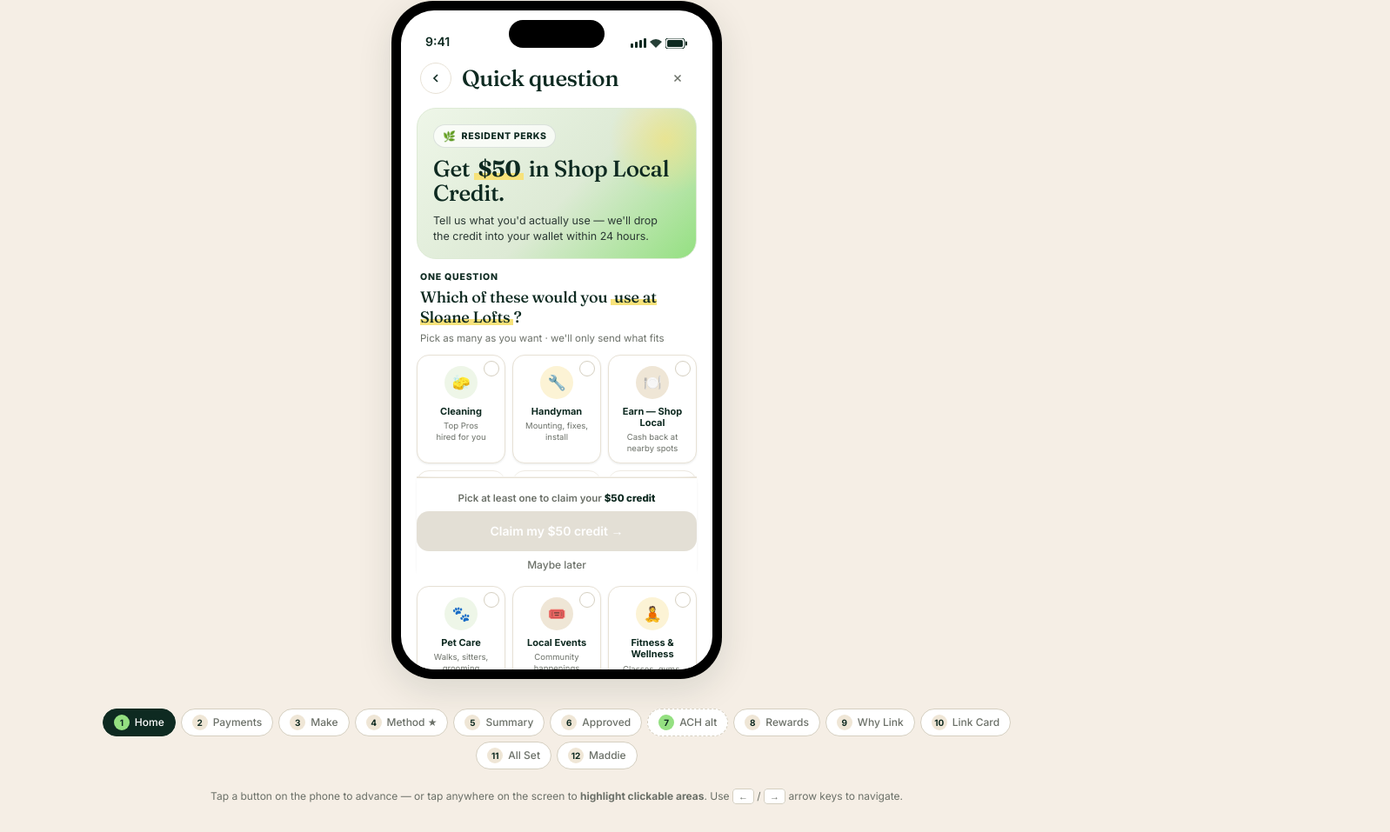
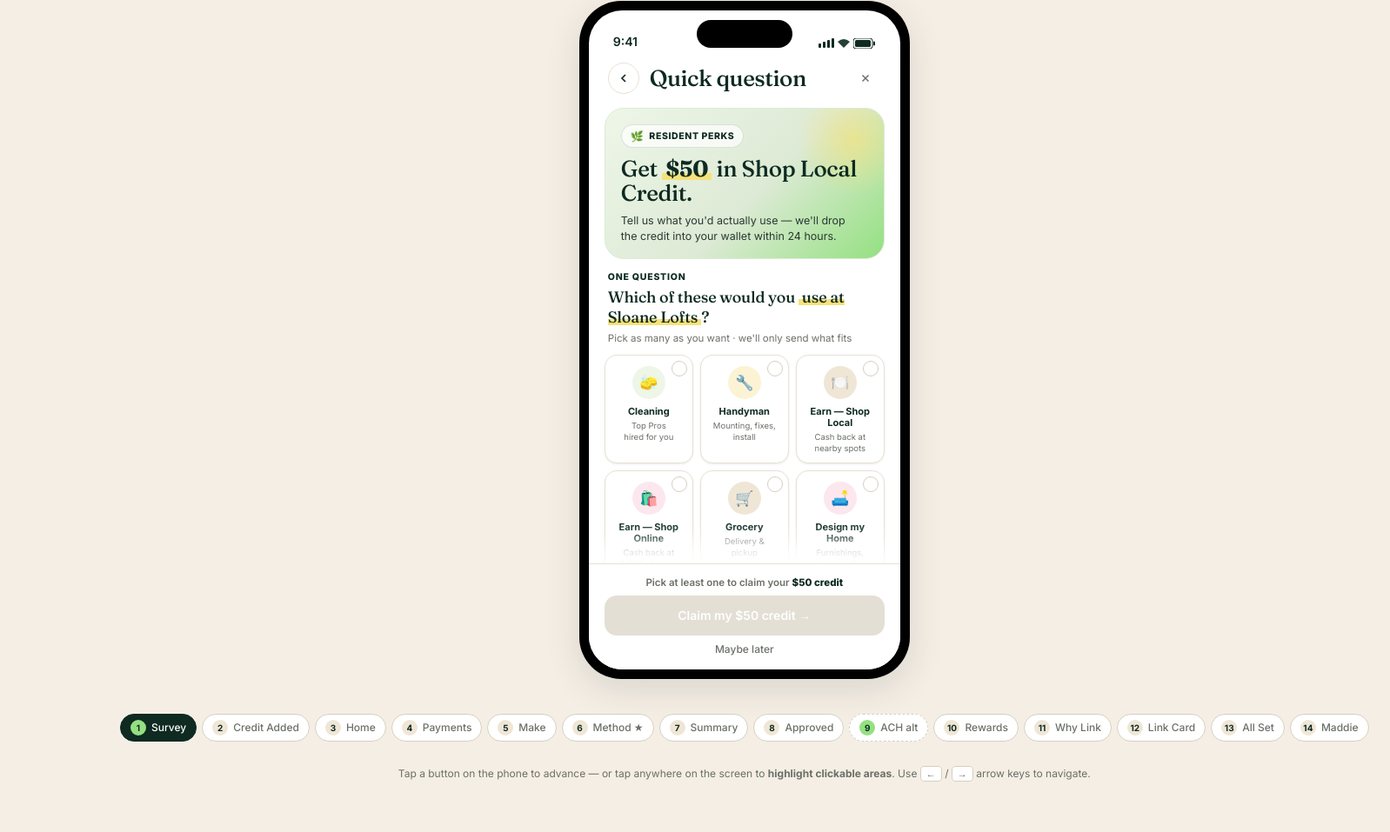
Before and after one commit to EPLynn2460/amenify-prototypes, a plain HTML site: page homebody/homebody-prototype-v1.html in a window 1280 px wide. Shown: the part 174-1131 px from the top of the page at 87% size, 1598 px wide, since content can reach past the window. After the commit the page ends 1105 px from the top, so only its background shows below. Drawn offline with Linux system fonts and the light colour scheme.

Commit message:
Add files via upload

```diff
--- a/homebody/homebody-prototype-v1.html
+++ b/homebody/homebody-prototype-v1.html
@@ -791,15 +791,19 @@
   }
   .service-tile.selected .check svg { opacity: 1; }
 
+  /* CTA dock — pinned to the bottom of the screen so it never floats mid-viewport.
+     Lives at the .screen level (absolute) so it isn't trapped by .body's scroll. */
   .cta-dock {
-    position: sticky; bottom: 0;
+    position: absolute; left: 0; right: 0; bottom: 0;
     background: #FFFFFF;
-    padding: 16px 0 12px;
-    margin-top: 12px;
+    padding: 14px 18px 16px;
     border-top: 1px solid var(--hb-line);
-    box-shadow: 0 -10px 18px -6px rgba(255,255,255,0.95), 0 -1px 0 var(--hb-line);
+    /* Fade-to-white above the dock so scrolling content visually disappears into it */
+    box-shadow: 0 -22px 24px -8px rgba(255,255,255,0.98), 0 -36px 36px -16px rgba(255,255,255,0.85);
     z-index: 30;
   }
+  /* Screens that include a .cta-dock need their scroll body to clear the dock height */
+  .screen.has-cta-dock .body { padding-bottom: 150px; }
   .selected-count {
     font-size: 11.5px; color: var(--hb-muted);
     margin-bottom: 8px; text-align: center; font-weight: 600;
@@ -920,37 +924,59 @@
     70% { outline: 4px solid rgba(148,224,129,0.6); outline-offset: 4px; }
   }
   .reveal-banner {
-    position: absolute; bottom: 92px; left: 50%; transform: translateX(-50%);
-    background: var(--hb-forest); color: var(--hb-lime);
+    /* Top-anchored toast — below the status bar, never collides with scrolled content cards */
+    position: absolute; top: 56px; left: 50%; transform: translate(-50%, -6px);
+    background: rgba(14,42,33,0.96); color: var(--hb-lime);
     padding: 8px 14px; border-radius: 999px;
     font-size: 12px; font-weight: 600;
-    box-shadow: 0 8px 24px rgba(14,42,33,0.4);
-    opacity: 0; transition: opacity 0.25s;
+    box-shadow: 0 10px 28px rgba(14,42,33,0.35);
+    border: 1px solid rgba(148,224,129,0.18);
+    backdrop-filter: blur(8px); -webkit-backdrop-filter: blur(8px);
+    opacity: 0; transition: opacity 0.25s ease, transform 0.25s ease;
     z-index: 100; pointer-events: none;
     white-space: nowrap;
-  }
-  .screen.reveal-hotspots .reveal-banner { opacity: 1; }
+    max-width: calc(100% - 32px);
+  }
+  .screen.reveal-hotspots .reveal-banner { opacity: 1; transform: translate(-50%, 0); }
 
   /* ─────────── Thumbnail strip ─────────── */
+  .thumbs-wrap {
+    position: relative;
+    margin-top: 4px;
+    /* edge fades so off-screen chips are visually implied, not just clipped */
+    -webkit-mask-image: linear-gradient(90deg, transparent 0, #000 24px, #000 calc(100% - 24px), transparent 100%);
+            mask-image: linear-gradient(90deg, transparent 0, #000 24px, #000 calc(100% - 24px), transparent 100%);
+  }
   .thumbs {
-    display: flex; align-items: center; justify-content: center;
-    gap: 6px; flex-wrap: wrap; margin-top: 4px;
-  }
+    display: flex; align-items: center;
+    gap: 6px;
+    flex-wrap: nowrap;
+    overflow-x: auto;
+    overflow-y: hidden;
+    padding: 6px 24px;
+    scroll-behavior: smooth;
+    scrollbar-width: none;
+    -ms-overflow-style: none;
+  }
+  .thumbs::-webkit-scrollbar { display: none; }
   .thumb {
     display: inline-flex; align-items: center; gap: 6px;
     background: #FFF;
     border: 1px solid var(--hb-line-strong);
     border-radius: 999px;
-    padding: 6px 12px;
+    padding: 6px 11px;
     font-size: 12px; font-weight: 500;
     color: var(--hb-muted);
     cursor: pointer; transition: all 0.15s;
+    flex-shrink: 0;
+    white-space: nowrap;
   }
   .thumb:hover { border-color: var(--hb-forest); color: var(--hb-forest); }
   .thumb .tnum {
     background: var(--hb-cream-2); color: var(--hb-forest); font-weight: 700;
     width: 18px; height: 18px; border-radius: 50%;
     display: grid; place-items: center; font-size: 10px;
+    flex-shrink: 0;
   }
   .thumb.is-active { background: var(--hb-forest); border-color: var(--hb-forest); color: #FFF; }
   .thumb.is-active .tnum { background: var(--hb-lime); color: var(--hb-forest); }
@@ -1250,7 +1276,7 @@
 
       <!-- ─────────── SCREEN 1: HOME ─────────── -->
       <!-- ─────────── SCREEN 1: INTEREST SURVEY ─────────── -->
-      <div class="screen is-active" data-screen="survey" data-name="Interest Survey" data-step="1">
+      <div class="screen is-active has-cta-dock" data-screen="survey" data-name="Interest Survey" data-step="1">
         <div class="status-bar">
           <span>9:41</span>
           <span class="signal">
@@ -1336,12 +1362,11 @@
               <div class="st-meta">Classes, gyms,<br/>spa perks</div>
             </div>
           </div>
-
-          <div class="cta-dock">
-            <div class="selected-count" id="survey-count">Pick at least one to claim your <strong>$50 credit</strong></div>
-            <button class="btn btn-primary" id="survey-submit" data-goto="reward" disabled>Claim my $50 credit →</button>
-            <a class="skip" data-goto="home">Maybe later</a>
-          </div>
+        </div>
+        <div class="cta-dock">
+          <div class="selected-count" id="survey-count">Pick at least one to claim your <strong>$50 credit</strong></div>
+          <button class="btn btn-primary" id="survey-submit" data-goto="reward" disabled>Claim my $50 credit →</button>
+          <a class="skip" data-goto="home">Maybe later</a>
         </div>
       </div>
 
@@ -1520,7 +1545,7 @@
           <div class="tab"><svg viewBox="0 0 24 24" fill="none" stroke="currentColor" stroke-width="2"><rect x="2" y="6" width="20" height="13" rx="2"/><path d="M6 10h12M6 14h6"/></svg>Offers</div>
           <div class="tab"><svg viewBox="0 0 24 24" fill="none" stroke="currentColor" stroke-width="2"><path d="M3 5h18v12H7l-4 4z"/></svg>Messages</div>
         </nav>
-        <div class="reveal-banner">Tap Pay Now to continue ↑</div>
+        <div class="reveal-banner">Tap Pay Now to continue</div>
       </div>
 
       <!-- ─────────── SCREEN 2: PAYMENTS ─────────── -->
@@ -1577,7 +1602,7 @@
           <div class="tab"><svg viewBox="0 0 24 24" fill="none" stroke="currentColor" stroke-width="2"><rect x="2" y="6" width="20" height="13" rx="2"/><path d="M6 10h12M6 14h6"/></svg>Offers</div>
           <div class="tab"><svg viewBox="0 0 24 24" fill="none" stroke="currentColor" stroke-width="2"><path d="M3 5h18v12H7l-4 4z"/></svg>Messages</div>
         </nav>
-        <div class="reveal-banner">Tap Pay Now to continue ↑</div>
+        <div class="reveal-banner">Tap Pay Now to continue</div>
       </div>
 
       <!-- ─────────── SCREEN 3: MAKE A PAYMENT ─────────── -->
@@ -1616,7 +1641,7 @@
           <div style="margin-top:18px"><button class="btn btn-primary" data-goto="method">Continue to Payment Method →</button></div>
           <div style="margin-top:10px"><button class="btn" style="background:transparent;border:none;color:var(--hb-muted);font-weight:500" data-goto="payments">Cancel</button></div>
         </div>
-        <div class="reveal-banner">Tap Continue to choose method ↑</div>
+        <div class="reveal-banner">Tap Continue to choose method</div>
       </div>
 
       <!-- ─────────── SCREEN 4: PAYMENT METHOD ─────────── -->
@@ -1689,7 +1714,7 @@
 
           <div style="margin-top:6px"><button class="btn btn-primary" data-goto="summary">Next →</button></div>
         </div>
-        <div class="reveal-banner">Tap Visa or Bank Account to choose ↑</div>
+        <div class="reveal-banner">Tap Visa or Bank Account to choose</div>
       </div>
 
       <!-- ─────────── SCREEN 5: SUMMARY ─────────── -->
@@ -1725,7 +1750,7 @@
           </div>
           <div><button class="btn btn-primary" data-goto="approved">Submit Payment</button></div>
         </div>
-        <div class="reveal-banner">Tap Submit Payment to continue ↑</div>
+        <div class="reveal-banner">Tap Submit Payment to continue</div>
       </div>
 
       <!-- ─────────── SCREEN 6: APPROVED ─────────── -->
@@ -1774,7 +1799,7 @@
             </div>
           </div>
         </div>
-        <div class="reveal-banner">Tap Done to restart ↑</div>
+        <div class="reveal-banner">Tap Done to restart</div>
       </div>
 
       <!-- ─────────── SCREEN 7: ACH / HOMEBODY+ UPSELL ─────────── -->
@@ -1835,7 +1860,7 @@
           <div style="margin-top:6px"><button class="btn btn-primary" data-goto="summary">Continue with ACH</button></div>
           <div style="text-align:center;margin-top:10px"><a href="javascript:void(0)" data-goto="method" style="font-size:12px;color:var(--hb-muted);text-decoration:none">Maybe later</a></div>
         </div>
-        <div class="reveal-banner">Tap Start Homebody+ to subscribe ↑</div>
+        <div class="reveal-banner">Tap Start Homebody+ to subscribe</div>
       </div>
 
       <!-- ─────────── SCREEN 8: REWARDS / WALLET ─────────── -->
@@ -1988,7 +2013,7 @@
           <div class="tab"><svg viewBox="0 0 24 24" fill="none" stroke="currentColor" stroke-width="2"><rect x="2" y="6" width="20" height="13" rx="2"/><path d="M6 10h12M6 14h6"/></svg>Offers</div>
           <div class="tab"><svg viewBox="0 0 24 24" fill="none" stroke="currentColor" stroke-width="2"><path d="M3 5h18v12H7l-4 4z"/></svg>Messages</div>
         </nav>
-        <div class="reveal-banner">Tap "Link a card" to continue ↑</div>
+        <div class="reveal-banner">Tap "Link a card" to continue</div>
       </div>
 
       <!-- ─────────── SCREEN 9: WHY LINK CARD ─────────── -->
@@ -2079,7 +2104,7 @@
           <div style="margin-top:14px"><button class="btn btn-primary" data-goto="link">Link a card to start earning →</button></div>
           <div style="text-align:center;margin-top:10px"><a href="javascript:void(0)" data-goto="wallet" style="font-size:12px;color:var(--hb-muted);text-decoration:none">Maybe later</a></div>
         </div>
-        <div class="reveal-banner">Tap "Link a card" to continue ↑</div>
+        <div class="reveal-banner">Tap "Link a card" to continue</div>
       </div>
 
       <!-- ─────────── SCREEN 10: LINK YOUR CARD ─────────── -->
@@ -2131,7 +2156,7 @@
           <div style="margin-top:18px"><button class="btn btn-primary" data-goto="set">Link Card</button></div>
           <div style="text-align:center;margin-top:12px;font-size:11px;color:var(--hb-muted)">By linking your card you agree to the <a href="javascript:void(0)" style="color:var(--hb-forest);font-weight:600;text-decoration:none;border-bottom:1px solid var(--hb-forest)">Shop Local Credit Terms</a>.</div>
         </div>
-        <div class="reveal-banner">Tap "Link Card" to confirm ↑</div>
+        <div class="reveal-banner">Tap "Link Card" to confirm</div>
       </div>
 
       <!-- ─────────── SCREEN 11: YOU'RE ALL SET ─────────── -->
@@ -2195,7 +2220,7 @@
 
           <div style="margin-top:18px"><button class="btn btn-lime" data-goto="maddie">Done</button></div>
         </div>
-        <div class="reveal-banner">Tap "Done" to meet Maddie ↑</div>
+        <div class="reveal-banner">Tap "Done" to meet Maddie</div>
       </div>
 
       <!-- ─────────── SCREEN 12: ORDER WITH MADDIE ─────────── -->
@@ -2262,25 +2287,29 @@
           <div class="tab"><svg viewBox="0 0 24 24" fill="none" stroke="currentColor" stroke-width="2"><rect x="2" y="6" width="20" height="13" rx="2"/><path d="M6 10h12M6 14h6"/></svg>Offers</div>
           <div class="tab active"><svg viewBox="0 0 24 24" fill="none" stroke="currentColor" stroke-width="2"><path d="M3 5h18v12H7l-4 4z"/></svg>Messages</div>
         </nav>
-        <div class="reveal-banner">Tap → to head back to your wallet ↑</div>
+        <div class="reveal-banner">Tap → to head back to your wallet</div>
       </div>
 
     </div>
   </div>
 
-  <div class="thumbs">
-    <div class="thumb is-active" data-goto="home"><span class="tnum">1</span>Home</div>
-    <div class="thumb" data-goto="payments"><span class="tnum">2</span>Payments</div>
-    <div class="thumb" data-goto="make"><span class="tnum">3</span>Make</div>
-    <div class="thumb" data-goto="method"><span class="tnum">4</span>Method ★</div>
-    <div class="thumb" data-goto="summary"><span class="tnum">5</span>Summary</div>
-    <div class="thumb" data-goto="approved"><span class="tnum">6</span>Approved</div>
-    <div class="thumb alt" data-goto="ach"><span class="tnum">7</span>ACH alt</div>
-    <div class="thumb" data-goto="wallet"><span class="tnum">8</span>Rewards</div>
-    <div class="thumb" data-goto="why"><span class="tnum">9</span>Why Link</div>
-    <div class="thumb" data-goto="link"><span class="tnum">10</span>Link Card</div>
-    <div class="thumb" data-goto="set"><span class="tnum">11</span>All Set</div>
-    <div class="thumb" data-goto="maddie"><span class="tnum">12</span>Maddie</div>
+  <div class="thumbs-wrap">
+    <div class="thumbs">
+      <div class="thumb is-active" data-goto="survey"><span class="tnum">1</span>Survey</div>
+      <div class="thumb" data-goto="reward"><span class="tnum">2</span>Credit Added</div>
+      <div class="thumb" data-goto="home"><span class="tnum">3</span>Home</div>
+      <div class="thumb" data-goto="payments"><span class="tnum">4</span>Payments</div>
+      <div class="thumb" data-goto="make"><span class="tnum">5</span>Make</div>
+      <div class="thumb" data-goto="method"><span class="tnum">6</span>Method ★</div>
+      <div class="thumb" data-goto="summary"><span class="tnum">7</span>Summary</div>
+      <div class="thumb" data-goto="approved"><span class="tnum">8</span>Approved</div>
+      <div class="thumb alt" data-goto="ach"><span class="tnum">9</span>ACH alt</div>
+      <div class="thumb" data-goto="wallet"><span class="tnum">10</span>Rewards</div>
+      <div class="thumb" data-goto="why"><span class="tnum">11</span>Why Link</div>
+      <div class="thumb" data-goto="link"><span class="tnum">12</span>Link Card</div>
+      <div class="thumb" data-goto="set"><span class="tnum">13</span>All Set</div>
+      <div class="thumb" data-goto="maddie"><span class="tnum">14</span>Maddie</div>
+    </div>
   </div>
 
   <p class="footer-hint">Tap a button on the phone to advance — or tap anywhere on the screen to <strong>highlight clickable areas</strong>. Use <kbd>←</kbd> / <kbd>→</kbd> arrow keys to navigate.</p>
@@ -2314,7 +2343,13 @@
     const label = target.dataset.name;
     curNumEl.textContent = step;
     curNameEl.textContent = label;
-    thumbs.forEach(t => t.classList.toggle('is-active', t.dataset.goto === name));
+    thumbs.forEach(t => {
+      const isActive = t.dataset.goto === name;
+      t.classList.toggle('is-active', isActive);
+      if (isActive && t.scrollIntoView) {
+        t.scrollIntoView({ block: 'nearest', inline: 'center', behavior: 'smooth' });
+      }
+    });
     updateNav(name);
   }
 
```
